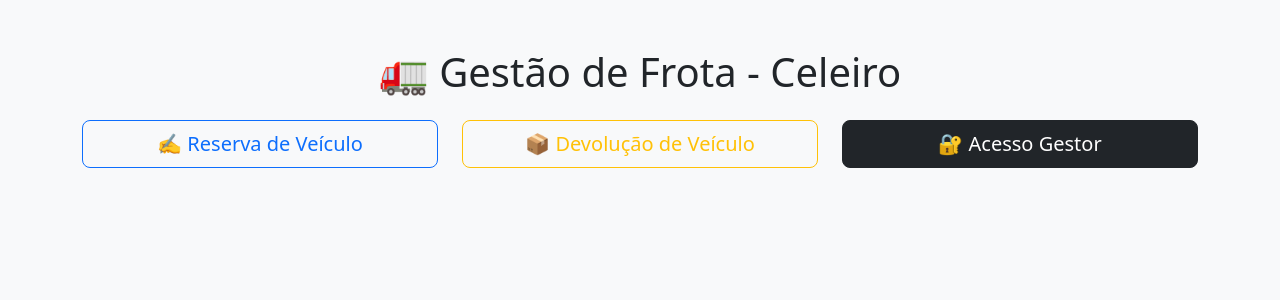
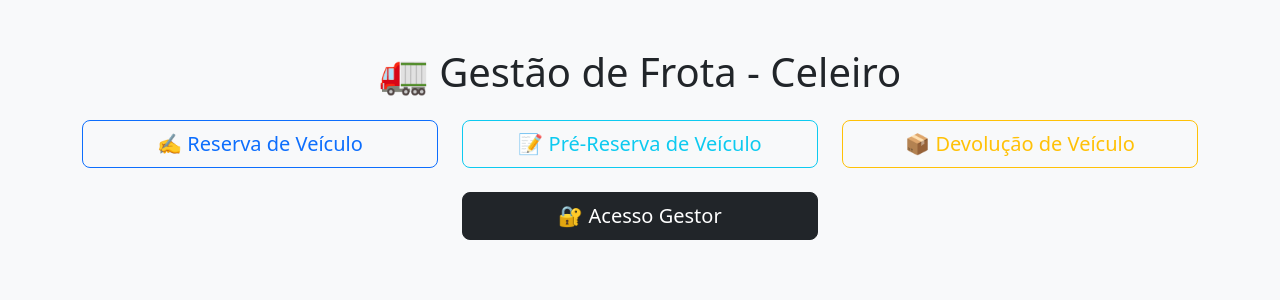
Before and after one commit to marcojr102589/gestao-frota-celeiro, a Python web app: template templates/home.html in a window 1280 px wide. Shown: the top 300 px of the page. Run offline with Jinja, Linux system fonts and the light colour scheme; the template is opened without the code that fills it, so the values that code supplies are empty.

Commit message:
Atualiza home com botão de Pré-Reserva

```diff
--- a/templates/home.html
+++ b/templates/home.html
@@ -14,6 +14,11 @@
       <div class="col-md-6 col-lg-4">
         <a href="/formulario" class="btn btn-outline-primary btn-lg w-100">
           ✍️ Reserva de Veículo
+        </a>
+      </div>
+      <div class="col-md-6 col-lg-4">
+        <a href="/prereserva" class="btn btn-outline-info btn-lg w-100">
+          📝 Pré-Reserva de Veículo
         </a>
       </div>
       <div class="col-md-6 col-lg-4">
```
